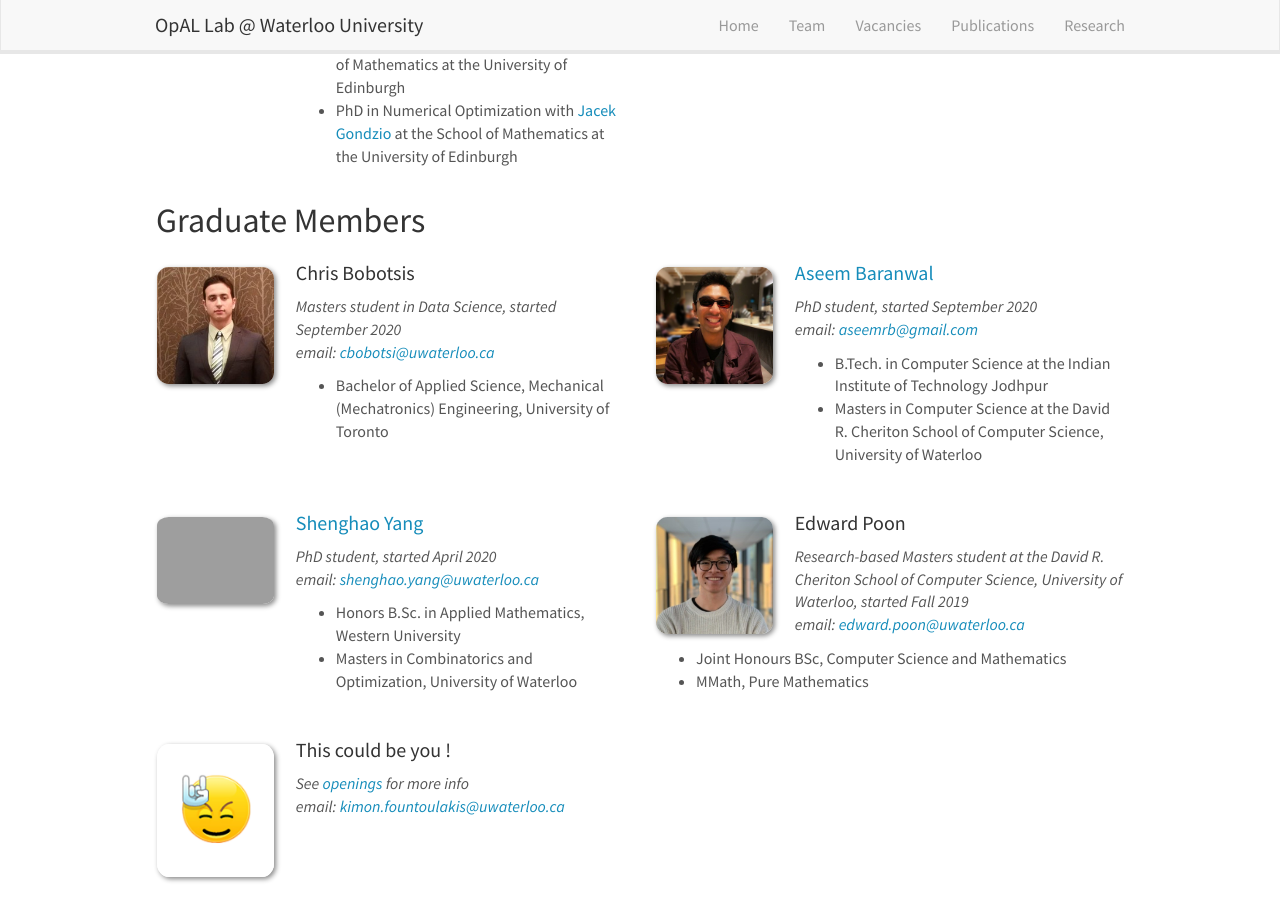
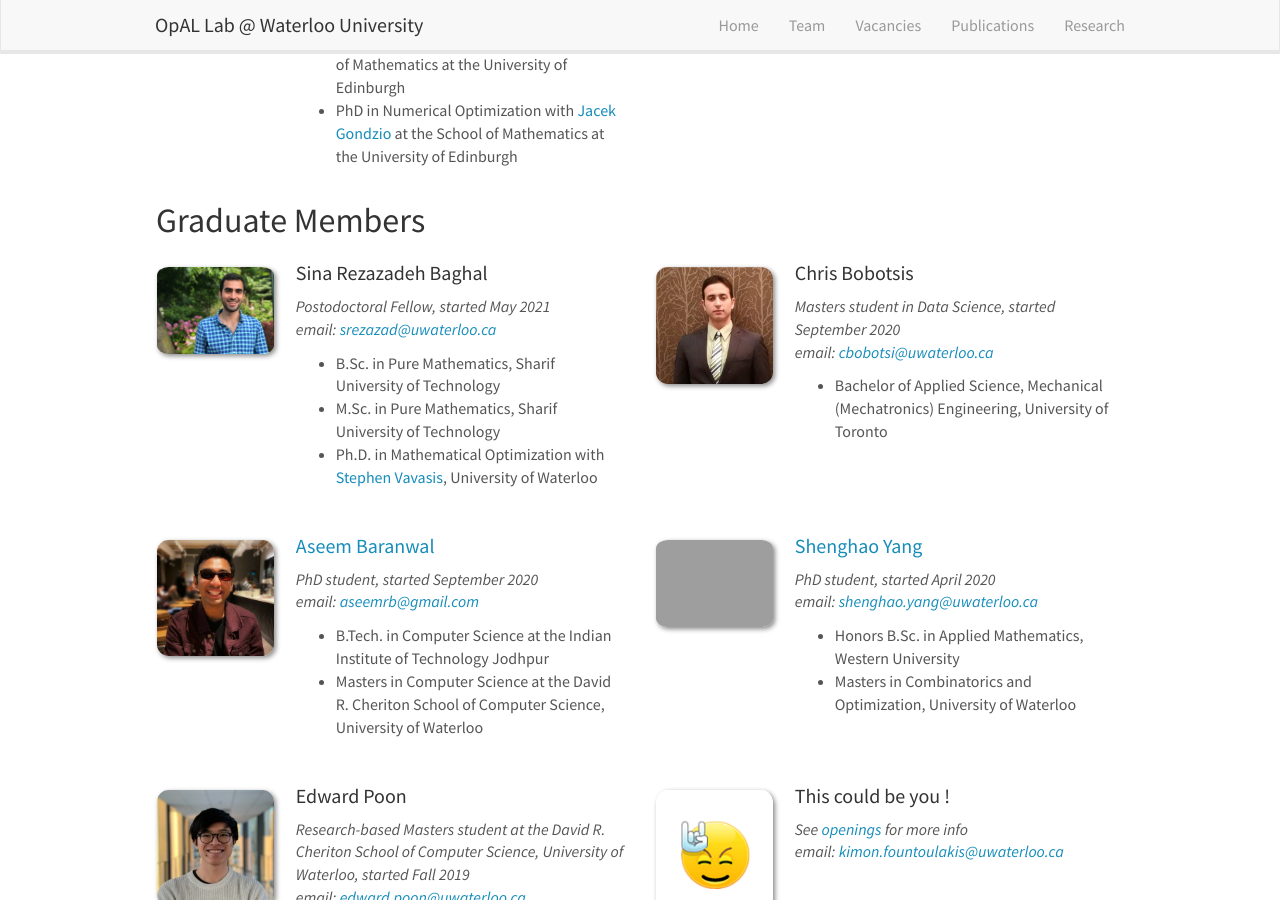
Before and after one commit to opallab/opallab.github.io, a Jekyll site: the page built from _pages/team.md, in a window 1280 px wide and 900 px high, scrolled down 403 px. Built offline with Jekyll 4.4.1, drawn with Linux system fonts in a browser that asks for light colours; nearby versions of some CDN libraries.

Commit message:
change in students list

```diff
--- a/_data/graduate_members.yml
+++ b/_data/graduate_members.yml
@@ -1,3 +1,12 @@
+- name: Sina Rezazadeh Baghal
+  photo: sina.jpg
+  info: Postodoctoral Fellow, started May 2021
+  email: srezazad@uwaterloo.ca
+  number_educ: 3
+  education1: B.Sc. in Pure Mathematics, Sharif University of Technology
+  education2: M.Sc. in Pure Mathematics, Sharif University of Technology
+  education3: Ph.D. in Mathematical Optimization with <a href="https://uwaterloo.ca/scholar/vavasis">Stephen Vavasis</a>, University of Waterloo
+
 - name: Chris Bobotsis
   photo: Chris.jpeg
   info: Masters student in Data Science, started September 2020
```
Also changed, not shown: images/teampic/sina.jpg (added).
